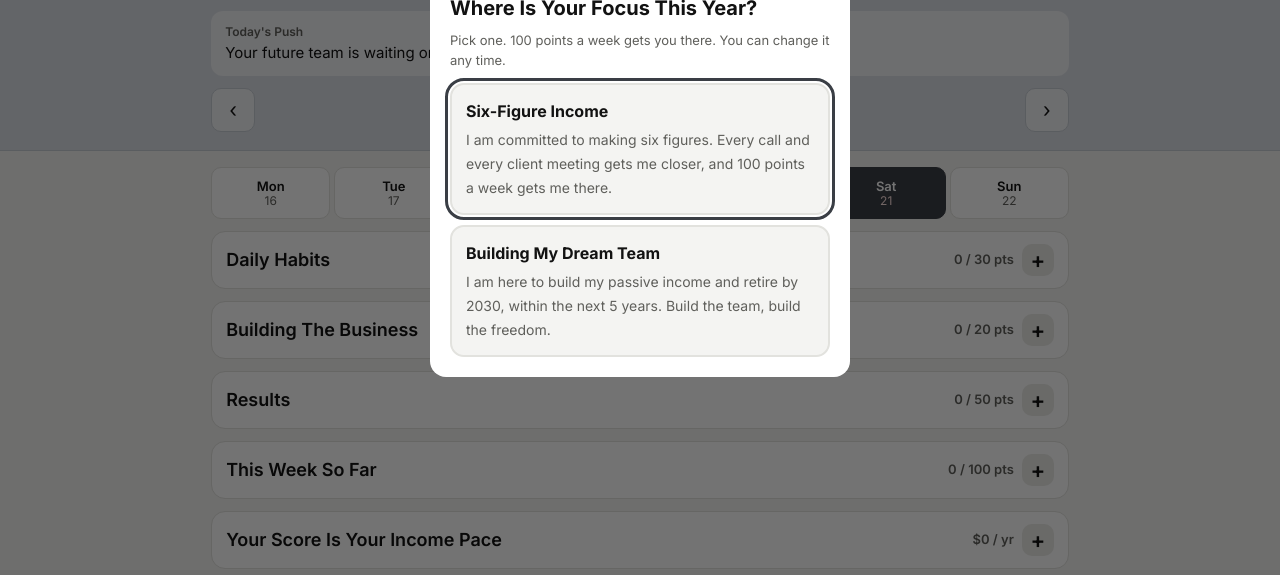
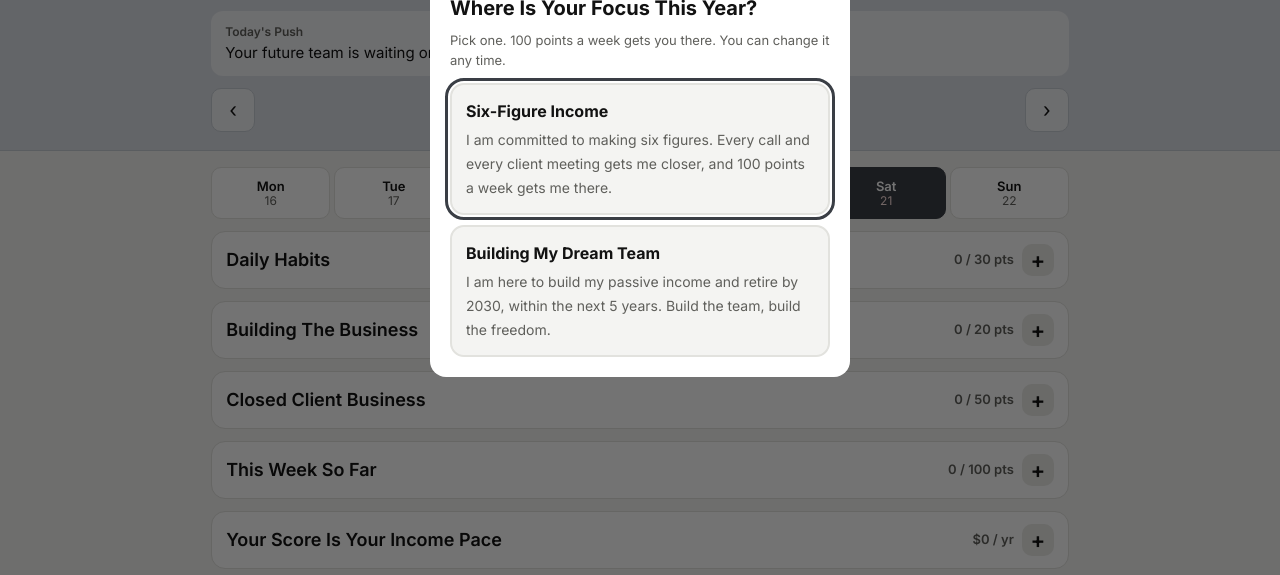
Before and after one commit to teamyic/teamyic.github.io, a plain HTML site: page 100-points/index.html in a window 1280 px wide. Shown: the part 225-800 px from the top of the page. Drawn offline with nearby package versions, Linux system fonts and the light colour scheme.

Commit message:
Add files via upload

```diff
--- a/100-points/index.html
+++ b/100-points/index.html
@@ -237,9 +237,9 @@ const A=[
  {id:'bmp',n:'Business Presentations',t:5,p:2,g:'Building The Business'},
  {id:'meet',n:'Client Meetings',t:5,p:2,g:'Building The Business'},
  {id:'recruit',n:'New Recruits',t:4,p:5,g:'Building The Business'},
- {id:'life',n:'Closed Life / CI / DI',t:1,p:15,g:'Results'},
- {id:'inv',n:'Closed Investments',t:5,p:1,g:'Results'},
- {id:'travel',n:'Closed Travel / Referrals',t:5,p:1,g:'Results'}];
+ {id:'life',n:'Closed Life / CI / DI',t:1,p:15,g:'Closed Client Business'},
+ {id:'inv',n:'Closed Investments',t:5,p:1,g:'Closed Client Business'},
+ {id:'travel',n:'Closed Travel / Referrals',t:5,p:1,g:'Closed Client Business'}];
 const FT={inc:{calls:[50,1],posts:[5,1],train:[3,5],bmp:[0,2],meet:[10,2],recruit:[0,5],life:[1,30],inv:[5,2],travel:[5,2]},
  team:{calls:[50,1],posts:[5,1],train:[3,5],bmp:[10,2],meet:[5,2],recruit:[4,10],life:[0,15],inv:[0,1],travel:[0,1]}};
 const FN={inc:'Six-Figure Income',team:'Building My Dream Team'};
@@ -310,7 +310,7 @@ function render(){
  $('days').innerHTML=DN.map((d,i)=>{const dt=add(wk,i);return `<button class="day${i===day?' on':''}${iso(dt)===iso(today)?' today':''}" role="tab" aria-selected="${i===day}" data-d="${i}">${d}<span>${dt.getDate()}</span></button>`}).join('');
  $('rows').innerHTML=[...new Set(A.map(x=>x.g))].map(gn=>{
   const items=A.filter(x=>x.g===gn),gp=items.reduce((n,x)=>n+ap(x,sum(w,x.id)),0),gt=items.reduce((n,x)=>n+ap(x,tgt(x)),0);
-  return `<details class="sec" data-g="${gn}"${openG.has(gn)?' open':''}><summary><span>${gn}</span><small>${gp} / ${gt} pts</small></summary><div class="sb">`+items.map(a=>{const s=sum(w,a.id),t=tgt(a);
+  return `<details class="sec" data-g="${gn}"${openG.has(gn)?' open':''}><summary><span>${gn}</span><small>${gt?gp+' / '+gt+' pts':gp+' bonus pts'}</small></summary><div class="sb">`+items.map(a=>{const s=sum(w,a.id),t=tgt(a);
   return `<div class="row"><div><div class="nm">${a.n}</div><div class="wk${t&&s>=t?' hit':''}">${t?`Week ${s} / ${t} · `:`Week ${s} · `}${pe(a)}</div></div>
   <div class="ctl"><button class="minus" data-a="${a.id}" data-v="-1" aria-label="Remove one ${a.n}">−</button><span class="num" aria-label="${a.n} on ${DN[day]}">${w[a.id][day]}</span><button class="plus" data-a="${a.id}" data-v="1" aria-label="Add one ${a.n}">+</button></div></div>`}).join('')+`</div></details>`}).join('');
  const left=Math.max(g-p,0);
```
